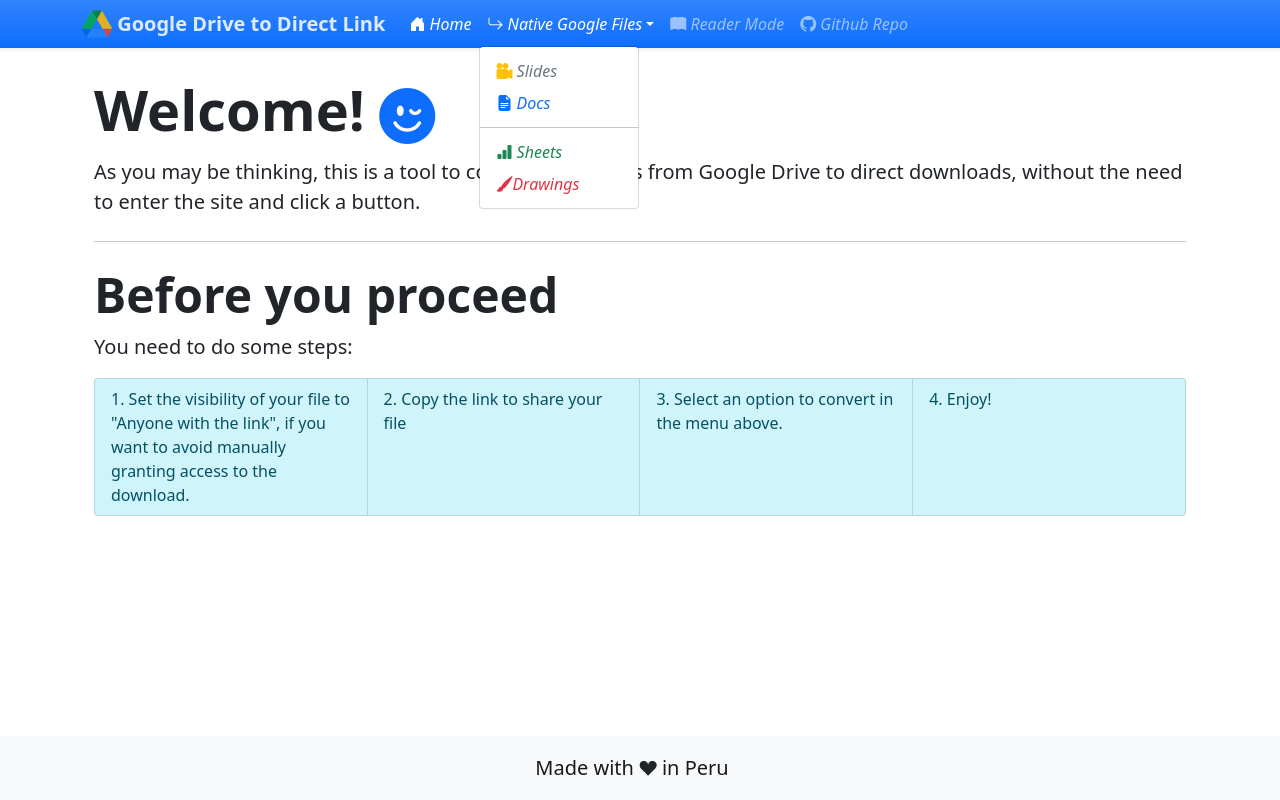
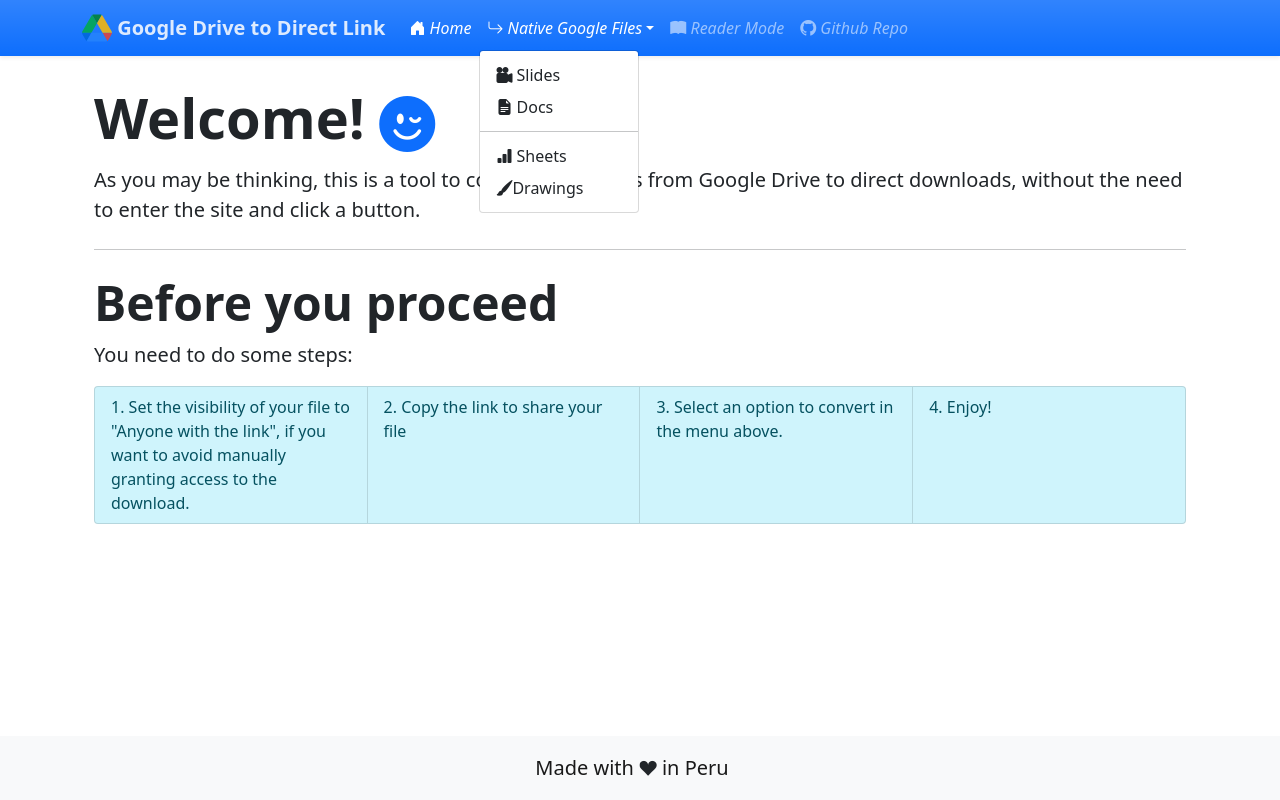
Before and after one commit to Nicolas-Orozco/Gdrive-converter, a React (Create React App) app: page / in a window 1280 px wide. Both pictures are taken after a click on the button "Native Google Files". Built offline with nearby package versions, Linux system fonts and the light colour scheme.

Commit message:
Style non-conflictive nav colors

```diff
--- a/src/components/Header.jsx
+++ b/src/components/Header.jsx
@@ -26,7 +26,7 @@
     `;
   return (
     <Navbar
-      className="bg-primary bg-gradient shadow-sm mb-1 p-1"
+      className="bg-primary bg-gradient shadow-sm mb-1 p-2"
       variant="dark"
       sticky="top"
       expand="lg"
@@ -49,8 +49,8 @@
             Google Drive to Direct Link
           </p>
         </Navbar.Brand>
-        <Navbar.Toggle className="border-0" />
-        <NavbarCollapse>
+        <Navbar.Toggle className="border-0" aria-controls="navbar-nav" />
+        <NavbarCollapse id="navbar-nav">
           <Nav>
             <Nav.Link as={NavLink} to="/" eventKey="1">
               <i className="bi bi-house-door-fill"> Home</i>
@@ -61,23 +61,18 @@
               }
             >
               <NavDropdown.Item as={NavLink} to="/slides" eventKey="2">
-                <i className="bi bi-camera-reels-fill text-warning">
-                  {" "}
-                  <span className="text-secondary">Slides</span>
-                </i>
+                <i className="bi bi-camera-reels-fill" /> Slides
               </NavDropdown.Item>
               <NavDropdown.Item as={NavLink} to="/docs" eventKey="3">
-                <i className="bi bi-file-earmark-text-fill text-primary">
-                  {" "}
-                  Docs
-                </i>
+                <i className="bi bi-file-earmark-text-fill" /> Docs
               </NavDropdown.Item>
               <NavDropdown.Divider />
               <NavDropdown.Item as={NavLink} to="/sheets" eventKey="4">
-                <i className="bi bi-bar-chart-fill text-success"> Sheets</i>
+                <i className="bi bi-bar-chart-fill" /> Sheets
               </NavDropdown.Item>
               <NavDropdown.Item as={NavLink} to="/draw" eventKey="5">
-                <i className="bi bi-brush-fill text-danger">Drawings</i>
+                <i className="bi bi-brush-fill" />
+                Drawings
               </NavDropdown.Item>
             </NavDropdown>
             <Nav.Link as={NavLink} to="/reader" eventKey="6">
```
